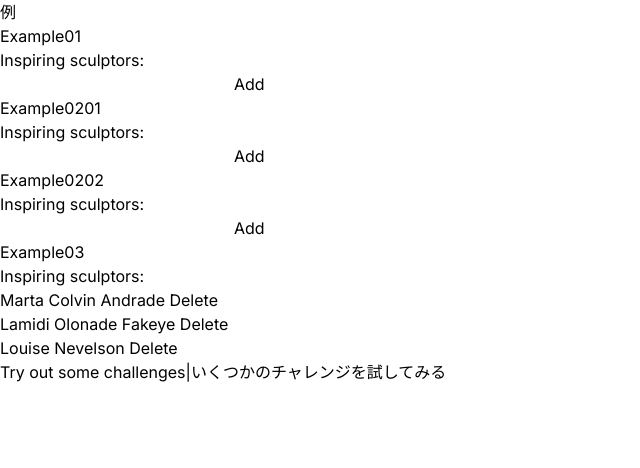
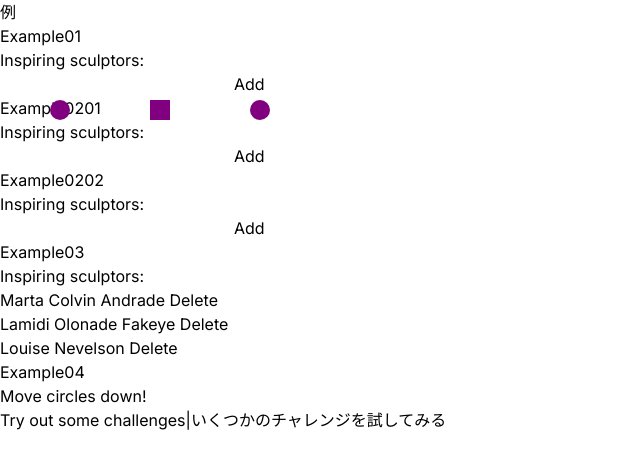
Before and after one commit to ai-biz20-sasaki/learn-react, a Next.js app: page /adding-interactivity/updating-arrays-in-state in a window 1280 px wide. Shown: the top 468 px of the page, without its empty margins (0-640 px from the left). Built offline with nearby package versions, Linux system fonts and the light colour scheme.

Commit message:
Add adding-interactivity/updating-arrays-in-state/example04

```diff
--- /dev/null
+++ b/src/app/adding-interactivity/updating-arrays-in-state/example04.tsx
@@ -0,0 +1,54 @@
+"use client"
+import { useState } from 'react';
+
+let initialShapes = [
+  { id: 0, type: 'circle', x: 50, y: 100 },
+  { id: 1, type: 'square', x: 150, y: 100 },
+  { id: 2, type: 'circle', x: 250, y: 100 },
+];
+
+export default function ShapeEditor() {
+  const [shapes, setShapes] = useState(
+    initialShapes
+  );
+
+  function handleClick() {
+    const nextShapes = shapes.map(shape => {
+      if (shape.type === 'square') {
+        // No change
+        return shape;
+      } else {
+        // Return a new circle 50px below
+        return {
+          ...shape,
+          y: shape.y + 50,
+        };
+      }
+    });
+    // Re-render with the new array
+    setShapes(nextShapes);
+  }
+
+  return (
+    <>
+      <button onClick={handleClick}>
+        Move circles down!
+      </button>
+      {shapes.map(shape => (
+        <div
+          key={shape.id}
+          style={{
+          background: 'purple',
+          position: 'absolute',
+          left: shape.x,
+          top: shape.y,
+          borderRadius:
+            shape.type === 'circle'
+              ? '50%' : '',
+          width: 20,
+          height: 20,
+        }} />
+      ))}
+    </>
+  );
+}
--- a/src/app/adding-interactivity/updating-arrays-in-state/page.tsx
+++ b/src/app/adding-interactivity/updating-arrays-in-state/page.tsx
@@ -5,7 +5,7 @@ import Example01 from './example01'
 import Example0201 from './example0201'
 import Example0202 from './example0202'
 import Example03 from './example03'
-//import Example04 from './example04'
+import Example04 from './example04'
 //import Example05 from './example05'
 //import Challenge01 from './challenge01'
 //import Challenge02 from './challenge02'
@@ -32,6 +32,8 @@ export default function Page() {
       <Example0202 />
       <h3>Example03</h3>
       <Example03 />
+      <h3>Example04</h3>
+      <Example04 />
       <h2>
         <a
           className=""
```
